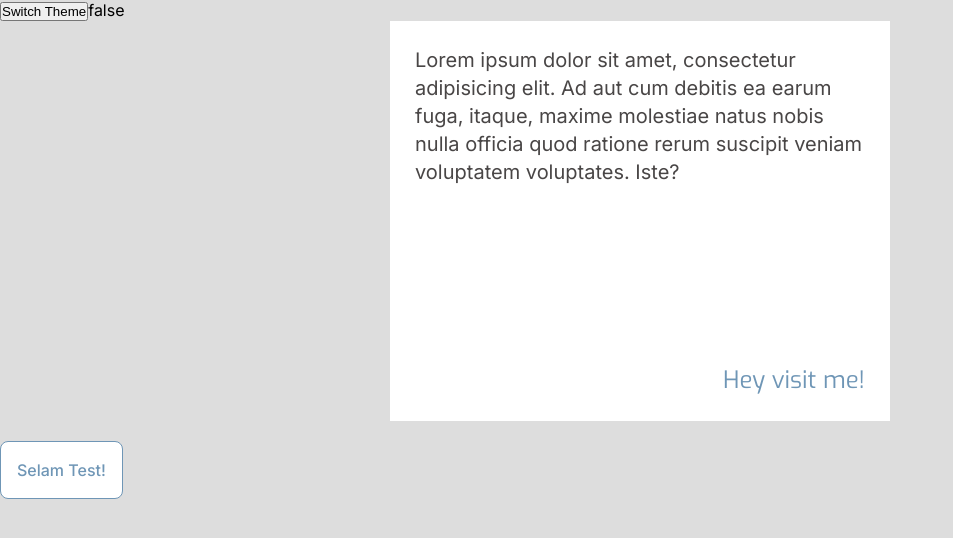
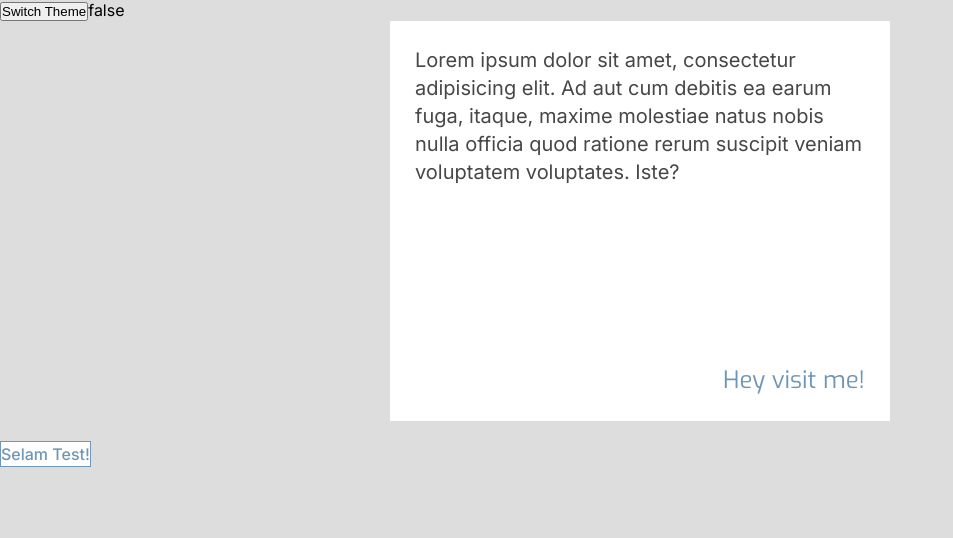
Before and after one commit to hakandemiral/hey-visit-me-app, a React (Create React App) app: page / in a window 1280 px wide. Shown: the top 538 px of the page, without its empty margins (0-953 px from the left). Built offline with nearby package versions, Linux system fonts and the light colour scheme.

Commit message:
button component proptype and css fix

```diff
--- a/src/Components/Generic/Button.js
+++ b/src/Components/Generic/Button.js
@@ -58,12 +58,12 @@ const Button = styled.button(({
     border-radius: 0.25rem;
   `}
   /* Short Size */
-  ${size === 'small' && css`
+  ${size === 'short' && css`
     padding: 1rem;
     border-radius: 0.5rem;
   `}
   /* Long Size */
-  ${size === 'normal' && css`
+  ${size === 'long' && css`
     padding: 1rem 2rem;
     border-radius: 0.5rem;
   `}
@@ -102,7 +102,7 @@ ButtonComponent.propTypes = {
 
 ButtonComponent.defaultProps = {
   type: 'secondary',
-  size: 'normal',
+  size: 'long',
   disabled: false,
   icon: '',
 };
```
Also changed, not shown: 1 other file (tests, documents, lock files or other folders).
